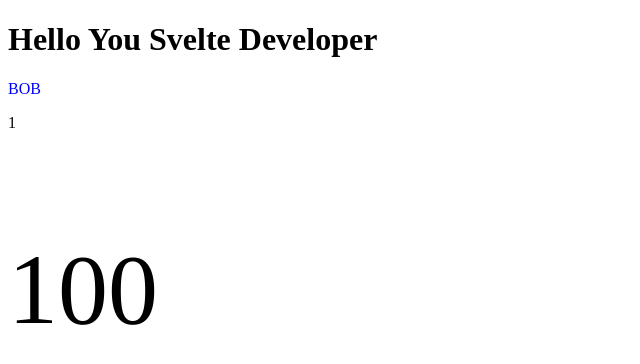
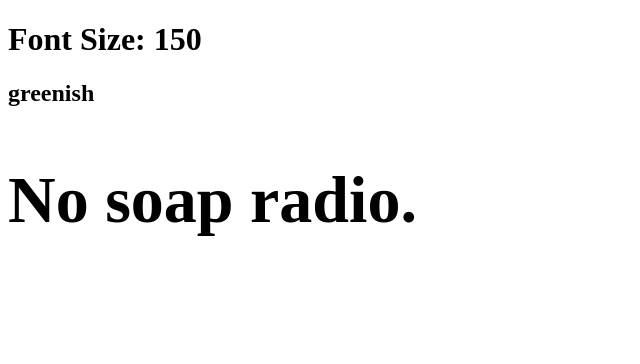
Before and after one commit to EKI-INDRADI/eki-rnd-svelte-sveltekit-2023, a Svelte app in the folder demo/: page / in a window 1280 px wide. Shown: the top 364 px of the page, without its empty margins (0-640 px from the left). Built offline with nearby package versions, Linux system fonts and the light colour scheme.

Commit message:
EKI-20230927-006-Props

```diff
--- a/demo/src/App.svelte
+++ b/demo/src/App.svelte
@@ -1,15 +1,29 @@
 <script>
-  let name = "Bob";
-  let favoriteColor = "red";
-  let favoriteNumber = 30;
-  let fontSize = 20;
-  setTimeout(function () {
-    favoriteColor = "blue";
-    fontSize = 100;
-  }, 1000);
+  import Funny from "./Funny.svelte";
+  // let size = 150;
+  //----------- move to Funny.svelte
+  // setInterval(()=> {
+  //   if ( size === 150) {
+  //     size = 5
+  //   } else {
+  //     size += 1
+  //   }
+  // }, 10)
+  //----------- move to Funny.svelte
+  import MissionPossible from "./MissionPossible.svelte";
+  let fontSize = 150;
+  let color = "greenish";
 </script>
 
-<h1>Hello You Svelte Developer</h1>
-<p style="color: {favoriteColor}">{name.toUpperCase()}</p>
-<p>{favoriteNumber / 30}</p>
-<p style="font-size: {fontSize}px;">{fontSize}</p>
+<!-- <h1>Font Size: {size}</h1> -->
+<!-- <Funny /> -->
+<!-- <Funny fontSize={50} /> -->
+<!-- == -->
+<!-- <Funny fontSize={size} /> -->
+<!-- == -->
+<!-- <Funny bind:fontSize={size} /> -->
+<!-- == -->
+
+<h1>Font Size: {fontSize}</h1>
+<MissionPossible {color}/>
+<Funny {fontSize} />
--- a/demo/src/Funny.svelte
+++ b/demo/src/Funny.svelte
@@ -1 +1,14 @@
-<h2>No soap radio.</h2>
+<script>
+    // let fontSize = 100;
+    export let fontSize = 100;
+
+    setInterval(() => {
+        if (fontSize === 150) {
+            fontSize = 5;
+        } else {
+            fontSize += 1;
+        }
+    }, 10);
+</script>
+
+<h2 style="font-size: {fontSize}px">No soap radio.</h2>
--- /dev/null
+++ b/demo/src/MissionPossible.svelte
@@ -0,0 +1,5 @@
+<script>
+    export let color = 'purple'
+</script>
+
+<h2>{color}</h2>
```
